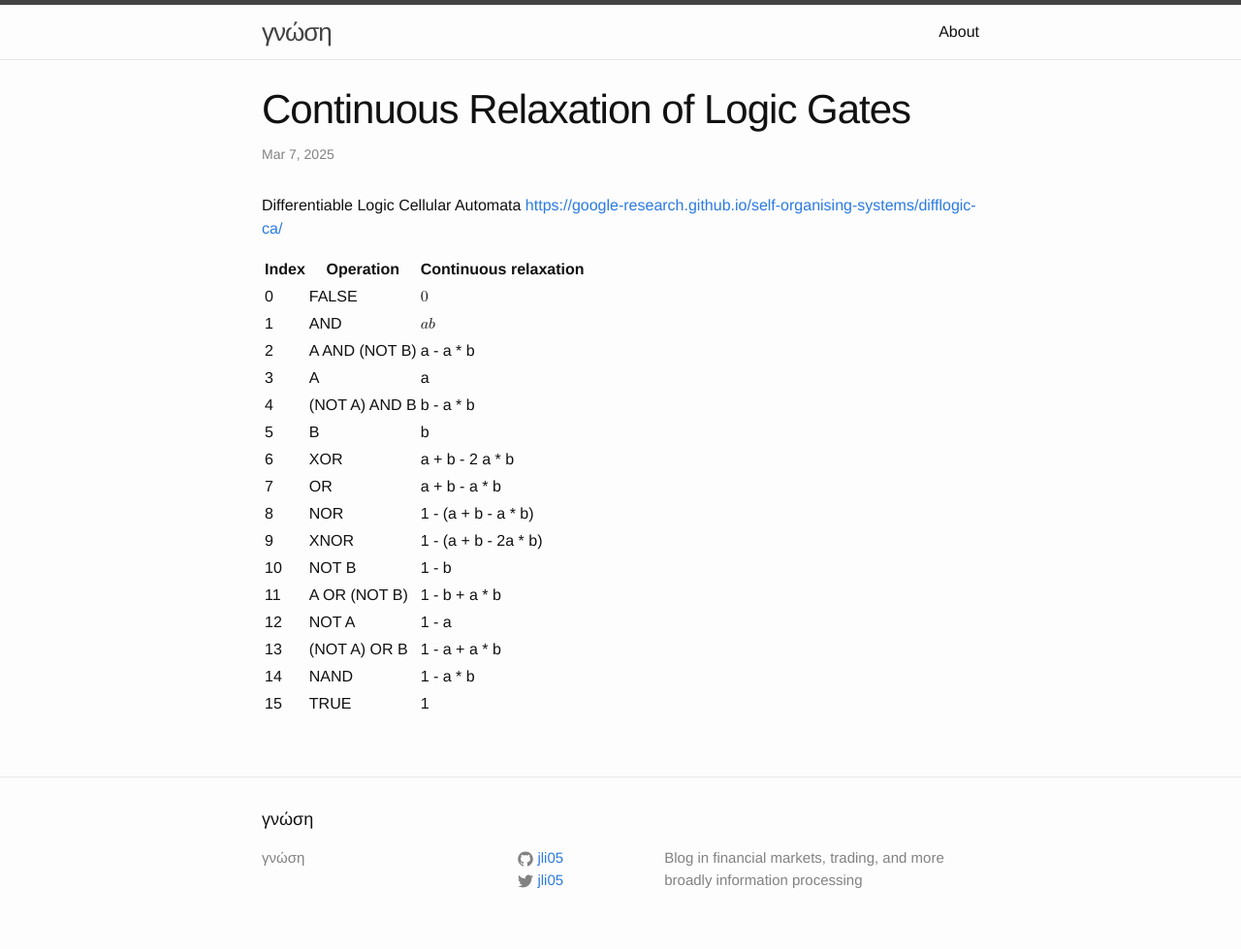
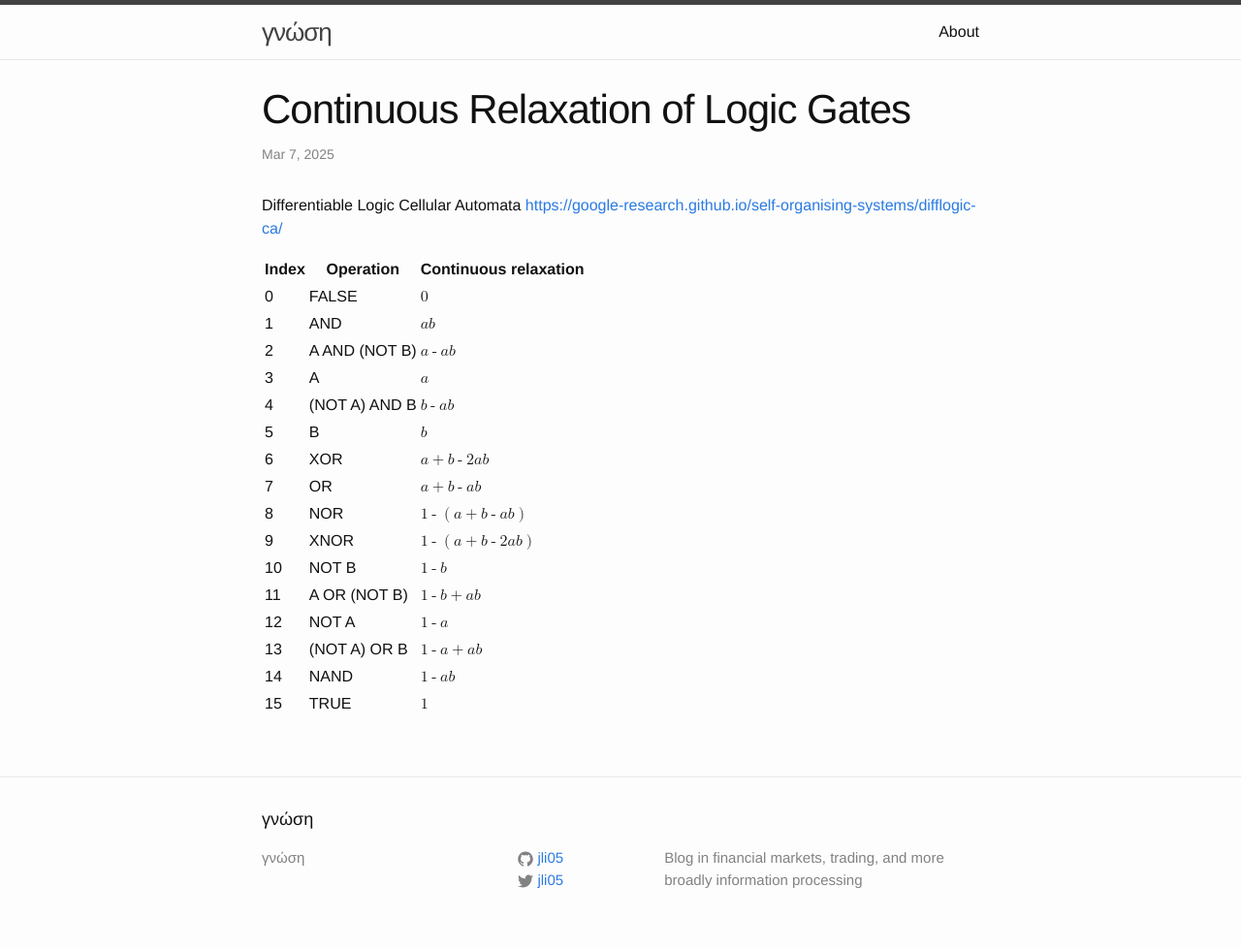
Before and after one commit to jli05/jli05.github.io, a Jekyll site: the page built from _posts/2025-03-07-Continuous-Relaxation-Logical-Gates.md, in a window 1280 px wide. Shown: the whole page at 97% size. Built offline with Jekyll 4.4.1, drawn with Linux system fonts in a browser that asks for light colours.

Commit message:
use MathML

```diff
--- a/_posts/2025-03-07-Continuous-Relaxation-Logical-Gates.md
+++ b/_posts/2025-03-07-Continuous-Relaxation-Logical-Gates.md
@@ -10,17 +10,17 @@ Differentiable Logic Cellular Automata
 | ------------ | ------------------- | ---------------------- |
 |  0           | FALSE               | <math><mn>0</mn></math> |
 |  1           | AND                 | <math><mi>a</mi><mi>b</mi></math> |
-|  2           | A AND (NOT B)       | a - a * b              |
-|  3           | A                   |     a                  |
-|  4           | (NOT A) AND B       | b - a * b              |
-|  5           | B                   |    b                   |
-|  6           | XOR                 | a + b - 2 a * b        |
-|  7           |  OR                 | a + b - a * b          |
-|  8           | NOR                 | 1 - (a + b - a * b)    |
-|  9           | XNOR                | 1 - (a + b - 2a * b)   |
-|  10          | NOT B               | 1 - b                  |
-|  11          | A OR (NOT B)        | 1 - b + a * b          |
-|  12          | NOT A               | 1 - a                  |
-|  13          | (NOT A) OR B        | 1 - a + a * b          |
-|  14          | NAND                | 1 - a * b              |
-|  15          | TRUE                | 1                      |
+|  2           | A AND (NOT B)       | <math><mi>a</mi><mo>-</mo><mi>a</mi><mi>b</mi></math>  |
+|  3           | A                   | <math><mi>a</mi></math>  |
+|  4           | (NOT A) AND B       | <math><mi>b</mi><mo>-</mo><mi>a</mi><mi>b</mi></math>  |
+|  5           | B                   | <math><mi>b</mi></math> |
+|  6           | XOR                 | <math><mi>a</mi><mo>+</mo><mi>b</mi><mo>-</mo><mn>2</mn><mi>a</mi><mi>b</mi></math> |
+|  7           |  OR                 | <math><mi>a</mi><mo>+</mo><mi>b</mi><mo>-</mo><mi>a</mi><mi>b</mi></math> |
+|  8           | NOR                 | <math><mn>1</mn><mo>-</mo><mo>(</mo><mi>a</mi><mo>+</mo><mi>b</mi><mo>-</mo><mi>a</mi><mi>b</mi><mo>)</mo></math>  |
+|  9           | XNOR                | <math><mn>1</mn><mo>-</mo><mo>(</mo><mi>a</mi><mo>+</mo><mi>b</mi><mo>-</mo><mn>2</mn><mi>a</mi><mi>b</mi><mo>)</mo></math>   |
+|  10          | NOT B               | <math><mn>1</mn><mo>-</mo><mi>b</mi></math>   |
+|  11          | A OR (NOT B)        | <math><mn>1</mn><mo>-</mo><mi>b</mi><mo>+</mo><mi>a</mi><mi>b</mi></math>          |
+|  12          | NOT A               | <math><mn>1</mn><mo>-</mo><mi>a</mi></math>                  |
+|  13          | (NOT A) OR B        | <math><mn>1</mn><mo>-</mo><mi>a</mi><mo>+</mo><mi>a</mi><mi>b</mi></math>          |
+|  14          | NAND                | <math><mn>1</mn><mo>-</mo><mi>a</mi><mi>b</mi></math>     |
+|  15          | TRUE                | <math><mn>1</mn></math>   |
```
